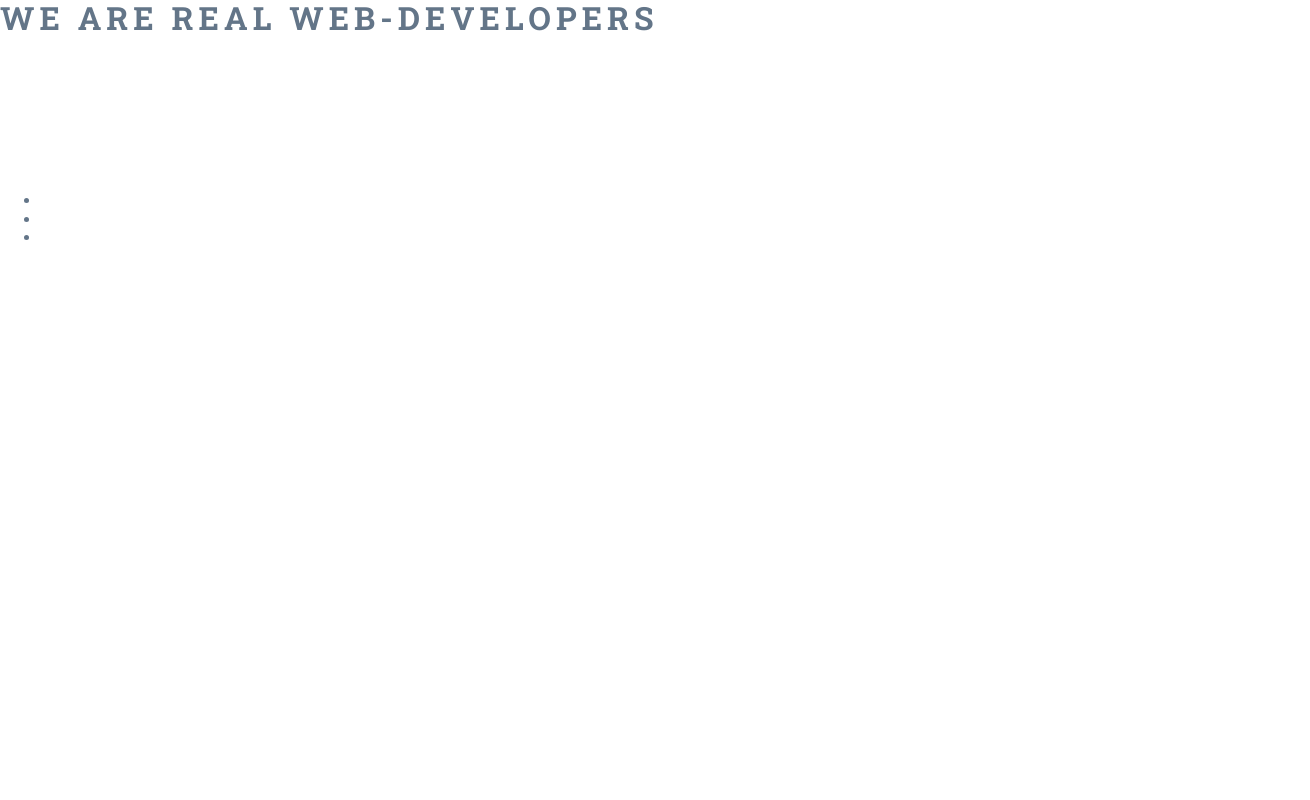
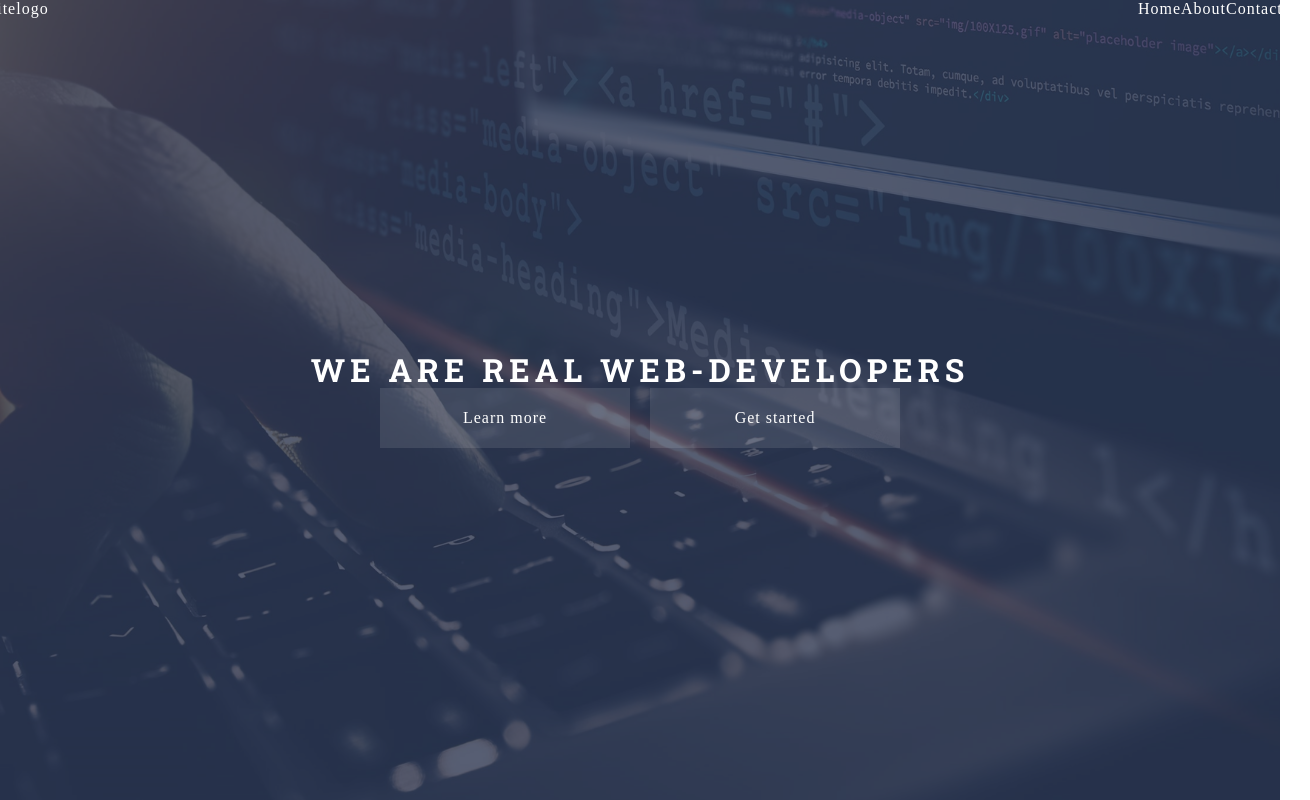
Before and after one commit to KonstantinBondariev/course_work_1, a website: page index.html in a window 1280 px wide. Shown: the whole page, 1310 px wide, since content can reach past the window. Drawn offline with nearby package versions, Linux system fonts and the light colour scheme; files that its build step writes are made by us from their sources.

Commit message:
header style version 1

```diff
--- a/assets/scss/components/header/_header-content.scss
+++ b/assets/scss/components/header/_header-content.scss
@@ -0,0 +1,21 @@
+@use "../../presets" as *;
+@use "../../mixins" as *;
+
+.header-content {
+  z-index: 1;
+  position: relative;
+
+    &__container {
+      @extend %container;
+    }
+
+    &__title {
+      text-align: center;
+    }
+    &__acttions {
+      display: flex;
+      justify-content: center;
+      align-items: center;
+      gap: $gap;
+    }
+  }
--- a/assets/scss/components/header/_header-menu.scss
+++ b/assets/scss/components/header/_header-menu.scss
@@ -0,0 +1,16 @@
+@use "../../presets" as *;
+@use "../../mixins" as *;
+.header-menu {
+  position: absolute;
+  top: 0;
+  z-index: 2;
+  &__container {
+    display: flex;
+    align-items: center;
+    justify-content:space-between;
+    @extend %container;
+    width: 1340px; //!!!!!!!!!!!!!!!!!!!!!!!!!!!!!!!!!!!!!!!!!!!!!!!!!!!!!!!!!
+    gap: $gap;
+
+  }
+}
--- a/assets/scss/components/header/_header-navbar.scss
+++ b/assets/scss/components/header/_header-navbar.scss
@@ -0,0 +1,17 @@
+@use "../../presets" as *;
+@use "../../mixins" as *;
+
+.header-navbar {
+  &__btn {
+    display: none;
+  }
+  &__list {
+    @include unlist;
+    display: flex;
+  }
+
+  &__link a {
+    color: $color-highlight;
+  }
+
+}
--- a/assets/scss/components/header/_header-overlay.scss
+++ b/assets/scss/components/header/_header-overlay.scss
@@ -0,0 +1,9 @@
+@use "../../presets/skin" as *;
+@use "../../presets/variables" as *;
+@use "../../mixins/mixins" as *;
+
+.header-overlay {
+  background-color: $color-primary;
+  opacity: 0.8;
+  @include abs-position;
+}
--- a/assets/scss/components/header/_header.scss
+++ b/assets/scss/components/header/_header.scss
@@ -0,0 +1,17 @@
+@use "../../presets/skin" as *;
+@use "../../presets/variables" as *;
+
+
+.header {
+  min-height: 100vh;
+  background-color: $color-primary;
+  background-image: url(../img/img-header.png);
+  background-position: center;
+  background-size: cover;
+  color: $color-light;
+  display: flex;
+  justify-content: center;
+  align-items: center;
+  position: relative;
+
+ }
--- a/assets/scss/style.scss
+++ b/assets/scss/style.scss
@@ -1,4 +1,7 @@
 @use "../../libs/normalize.css/normalize";
+
+@use "presets/variables";
+@use "presets/skin";
 
 @use "common/typography";
 @use "common/classes";
```
